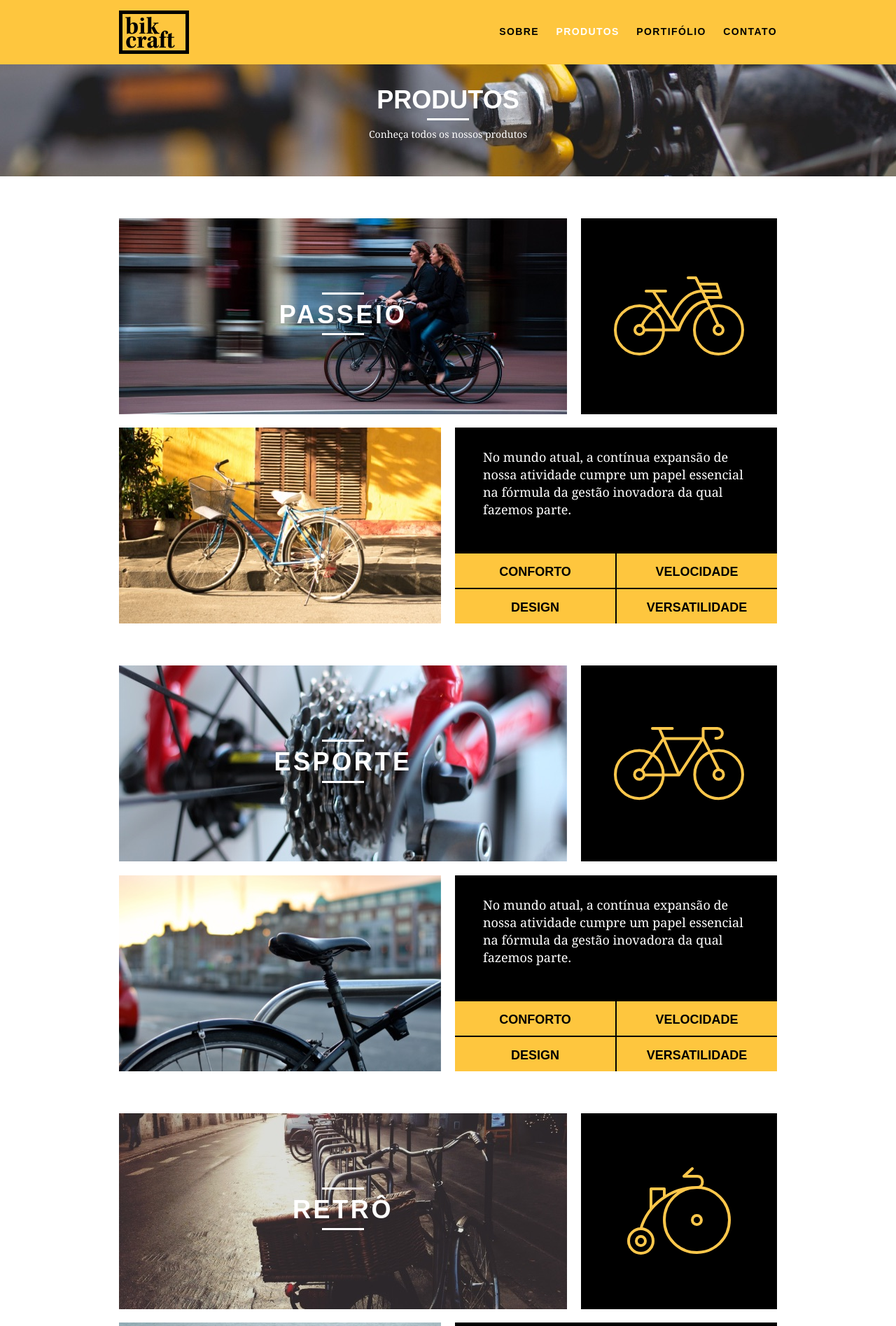
After one commit to abnerjp/bikcraft, a PHP site: page /produtos.html in a window 1280 px wide. The commit adds this page. Shown: the top 1895 px of the page at 70% size. Run offline with PHP 8.4, Linux system fonts and the light colour scheme.

Commit message:
Página de produtos criada e sessões de categorias estilizadas

```diff
--- /dev/null
+++ b/css/produtos.css
@@ -0,0 +1,75 @@
+.interna-produtos {
+  background: url("../img/bg-produtos.jpg") no-repeat center;
+  background-size: cover;
+}
+
+.produto-item {
+  padding-top: 60px;
+}
+
+.produto-item h2 {
+  color: #fff;
+  font-size: 36px;
+  text-transform: uppercase;
+  letter-spacing: .1em;
+  font-weight: bold;
+  position: relative;
+  top: -180px;
+  text-align: center;
+  margin-bottom: -56px;
+}
+
+.produto-item h2::after, .produto-item h2::before {
+  content: "";
+  display: block;
+  width: 60px;
+  height: 3px;
+  background-color: #fff;
+  margin: 6px auto 8px auto;
+}
+
+.produto-icone {
+  background-color: #000;
+  padding: 70px 0;
+}
+
+.produto-icone img {
+  margin: 0 auto;
+}
+
+.protuto-info {
+  background-color: #000;
+}
+
+.protuto-info p {
+  color: #fff;
+  font-size: 18px;
+  line-height: 25px;
+  height: 180px;
+  padding: 30px 40px;
+}
+
+.protuto-info ul li {
+  background-color: #fec63e;
+  text-transform: uppercase;
+  font-size: 18px;
+  font-weight: bold;
+  line-height: 20px;
+  float: left;
+  width: 229px;
+  height: 49px;
+  text-align: center;
+  padding-top: 16px;
+}
+
+.protuto-info ul li:nth-child(1) {
+  margin-bottom: 2px;
+}
+
+.protuto-info ul li:nth-child(2) {
+  margin-bottom: 2px;
+}
+
+.protuto-info ul li:nth-child(even) {
+  margin-left: 2px;
+}
--- a/css/style.css
+++ b/css/style.css
@@ -119,7 +119,6 @@ img {
   width: 100%;
   height: 380px;
   background: url("/img/bg.jpg") no-repeat center;
-  background-size: cover;
   margin-top: 92px;
   text-align: center;
   padding-top: 80px;
--- /dev/null
+++ b/produtos.html
@@ -0,0 +1,171 @@
+<!DOCTYPE html>
+<html lang="pt-br">
+  <head>
+    <meta charset="UTF-8" />
+    <title>Bikcraft - Produtos</title>
+    <link rel="stylesheet" href="css/normalize.css" />
+    <link rel="stylesheet" href="css/reset.css" />
+    <link rel="stylesheet" href="css/grid.css" />
+    <link rel="stylesheet" href="css/style.css" />
+    <link rel="stylesheet" href="css/produtos.css" />
+  </head>
+  <body>
+    <header class="header">
+      <div class="container">
+        <a href="index.html" class="grid-4">
+          <img src="img/bikcraft.svg" alt="Logo Bikcraft" />
+        </a>
+        <nav class="grid-12 header_menu">
+          <ul>
+            <li><a href="sobre.html">Sobre</a></li>
+            <li><a href="produtos.html" class="menu-ativo">Produtos</a></li>
+            <li><a href="portifolio.html">Portifólio</a></li>
+            <li><a href="contato.html">Contato</a></li>
+          </ul>
+        </nav>
+      </div>
+    </header>
+    <section class="introducao-interna interna-produtos">
+      <div class="container">
+        <h1>Produtos</h1>
+        <p>Conheça todos os nossos produtos</p>
+      </div>
+    </section>
+
+    <section class="container produto-item">
+      <div class="grid-11">
+        <img src="img/produtos/bikcraft-passeio-1.jpg" alt="Bikcraft Passeio" />
+        <h2>Passeio</h2>
+      </div>
+      <div class="grid-5 produto-icone">
+        <img src="img/produtos/passeio.svg" alt="Ícone Passeio" />
+      </div>
+
+      <div class="grid-8">
+        <img src="img/produtos/bikcraft-passeio-2.jpg" alt="Bikcraft Passeio" />
+      </div>
+      <div class="grid-8 protuto-info">
+        <p>
+          No mundo atual, a contínua expansão de nossa atividade cumpre um papel
+          essencial na fórmula da gestão inovadora da qual fazemos parte.
+        </p>
+        <ul>
+          <li>Conforto</li>
+          <li>Velocidade</li>
+          <li>Design</li>
+          <li>Versatilidade</li>
+        </ul>
+      </div>
+    </section>
+
+    <section class="container produto-item">
+      <div class="grid-11">
+        <img src="img/produtos/bikcraft-esporte-1.jpg" alt="Bikcraft Esporte" />
+        <h2>Esporte</h2>
+      </div>
+      <div class="grid-5 produto-icone">
+        <img src="img/produtos/esporte.svg" alt="Ícone Esporte" />
+      </div>
+
+      <div class="grid-8">
+        <img src="img/produtos/bikcraft-esporte-2.jpg" alt="Bikcraft Esporte" />
+      </div>
+      <div class="grid-8 protuto-info">
+        <p>
+          No mundo atual, a contínua expansão de nossa atividade cumpre um papel
+          essencial na fórmula da gestão inovadora da qual fazemos parte.
+        </p>
+        <ul>
+          <li>Conforto</li>
+          <li>Velocidade</li>
+          <li>Design</li>
+          <li>Versatilidade</li>
+        </ul>
+      </div>
+    </section>
+
+    <section class="container produto-item">
+      <div class="grid-11">
+        <img src="img/produtos/bikcraft-retro-1.jpg" alt="Bikcraft Retrô" />
+        <h2>Retrô</h2>
+      </div>
+      <div class="grid-5 produto-icone">
+        <img src="img/produtos/retro.svg" alt="Ícone Passeio" />
+      </div>
+
+      <div class="grid-8">
+        <img src="img/produtos/bikcraft-retro-2.jpg" alt="Bikcraft Retrô" />
+      </div>
+      <div class="grid-8 protuto-info">
+        <p>
+          No mundo atual, a contínua expansão de nossa atividade cumpre um papel
+          essencial na fórmula da gestão inovadora da qual fazemos parte.
+        </p>
+        <ul>
+          <li>Conforto</li>
+          <li>Velocidade</li>
+          <li>Design</li>
+          <li>Versatilidade</li>
+        </ul>
+      </div>
+    </section>
+
+
+    <section class="quebra">
+      <blockquote class="quote-externo container">
+        <p>
+          o verdadeiro segredo da felicidade está em ter um genuíno interesse
+          por todos os detalhes da vida cotidiana.
+        </p>
+        <cite>WILLIAM MORRIS</cite>
+      </blockquote>
+    </section>
+
+    <footer>
+      <div class="footer">
+        <div class="container">
+          <div class="grid-8 footer-history">
+            <h3>Nossa História</h3>
+            <p>
+              o verdadeiro segredo da felicidade está em ter um genuíno
+              interesse por todos os detalhes da vida cotidiana.
+            </p>
+          </div>
+          <div class="grid-4 footer-contact">
+            <h3>Contato</h3>
+            <ul>
+              <li>- 18 99999-9999</li>
+              <li>- contato@bikcraft.com</li>
+              <li>- Pres. Prudente - SP</li>
+            </ul>
+          </div>
+          <div class="grid-4 footer-network">
+            <h3>Redes sociais</h3>
+            <ul>
+              <li>
+                <a href="http://facebook.com" target="_blank"
+                  ><img src="img/redes-sociais/facebook.svg" alt="Facebook"
+                /></a>
+              </li>
+              <li>
+                <a href="http://instagram.com" target="_blank"
+                  ><img src="img/redes-sociais/instagram.svg" alt="Instagram"
+                /></a>
+              </li>
+              <li>
+                <a href="http://twitter.com" target="_blank"
+                  ><img src="img/redes-sociais/twitter.svg" alt="Twitter"
+                /></a>
+              </li>
+            </ul>
+          </div>
+        </div>
+      </div>
+      <div class="copyrigth">
+        <div class="container">
+          <p class="grid-16">Bikcraft 2021 - Alguns direitos reservados.</p>
+        </div>
+      </div>
+    </footer>
+  </body>
+</html>
```
